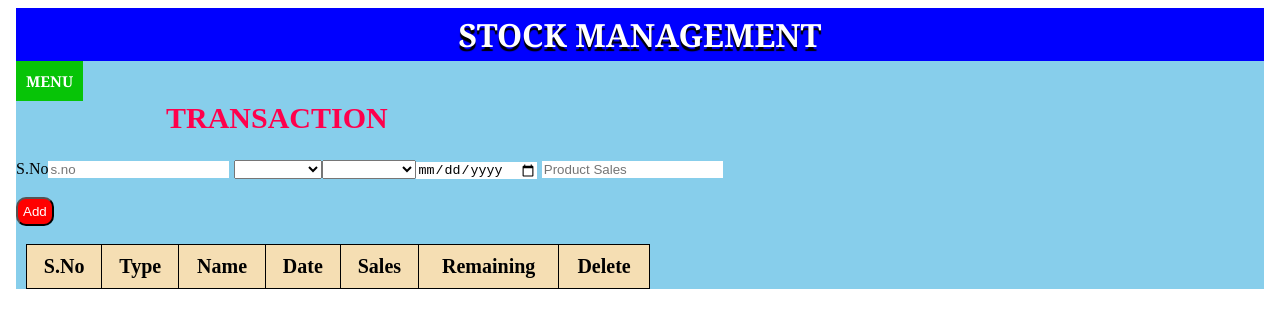
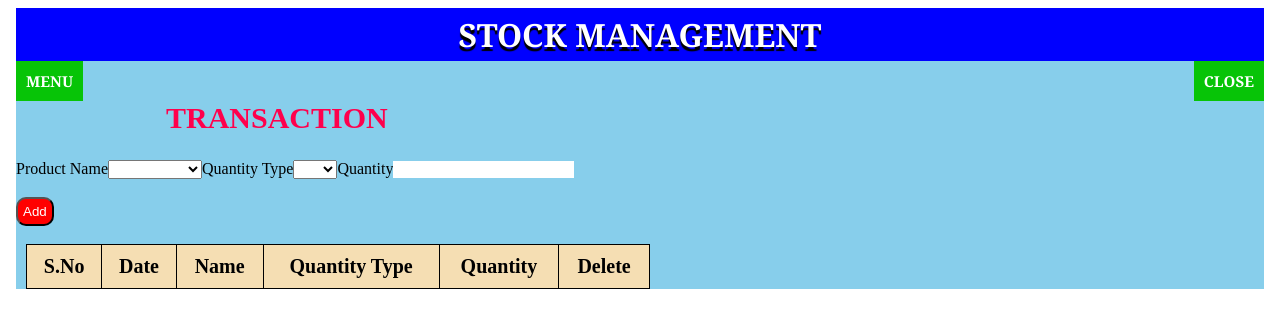
Before and after one commit to Mohammed0812/Stock, an Angular app: page /transaction in a window 1280 px wide. Shown: the top 328 px of the page. Built offline with nearby package versions, Linux system fonts and the light colour scheme.

Commit message:
Update transaction.component.html

```diff
--- a/src/app/transaction/transaction.component.html
+++ b/src/app/transaction/transaction.component.html
@@ -1,44 +1,38 @@
-<div class="container">
+<a class="dropbtn" routerLink=''>CLOSE</a>
 <h2>Transaction</h2>
-    <label>S.No</label>
-    <input type="number" [(ngModel)] = 'no' placeholder="s.no">
-    <select [(ngModel)] = 'type'>
-        <option>Fruit</option>
-        <option>Vegetables</option>
-    </select>
-    <select [(ngModel)] = 'name'>
+<label>Product Name</label>
+<select [(ngModel)]='fname'>
     <option>Apple</option>
     <option>Mango</option>
-        <option>Tomato</option>
     <option>Banana</option>
     <option>Orange</option>
-        <option>Onion</option>
-        <option>Potato </option>
     <option>Watermelon</option>
 </select>
-    <input type="date" [(ngModel)] = 'date'>
-    <input type="number" [(ngModel)] = 'sales' placeholder="Product Sales">
+<label>Quantity Type</label>
+<select [(ngModel)]='type'>
+    <option>In</option>
+    <option>Out</option>
+</select>
+<label>Quantity</label>
+<input type="number" [(ngModel)]='quantity'>
 <br><br>
-    <button (click) = 'add()'>Add</button>
+<button (click)='add()'>Add</button>
 <br><br>
 <table>
     <tr>
         <th>S.No</th>
-            <th>Type</th>
+        <th>Date</th>
         <th>Name</th>
-            <th>Date</th>
-            <th>Sales</th>
-            <th>Remaining</th>
+        <th>Quantity Type</th>
+        <th>Quantity</th>
         <th>Delete</th>
     </tr>
-        <tr *ngFor = "let x of transaction; let i = index">
-            <td>{{x.No}}</td>
+    <tr *ngFor="let x of transaction; let i = index">
+        <td>{{i + 1}}.</td>
+        <td>{{x.Dates}}</td>
+        <td>{{x.Name}}</td>
         <td>{{x.Type}}</td>
-            <td>{{x.Name}}</td>
-            <td>{{x.Dates}}</td>
-            <td>{{x.Sales}}</td>
-            <td></td>
+        <td>{{x.Quantity}}</td>
         <td><button (click)="delete(i)">Delete</button></td>
     </tr>
 </table>
-</div>
```
Lines whose indentation alone changed are shown as unchanged.
